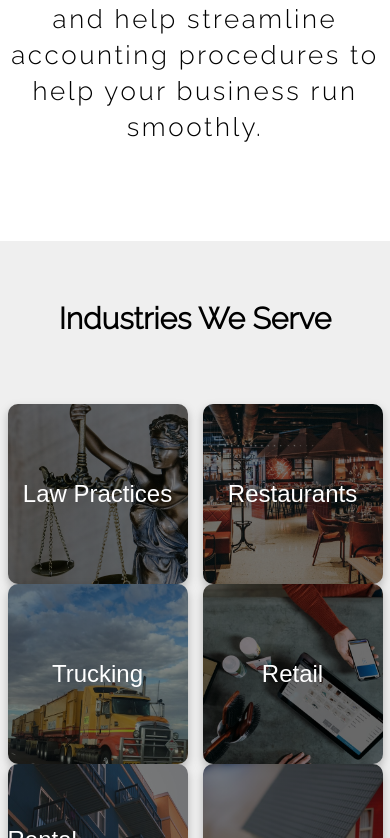
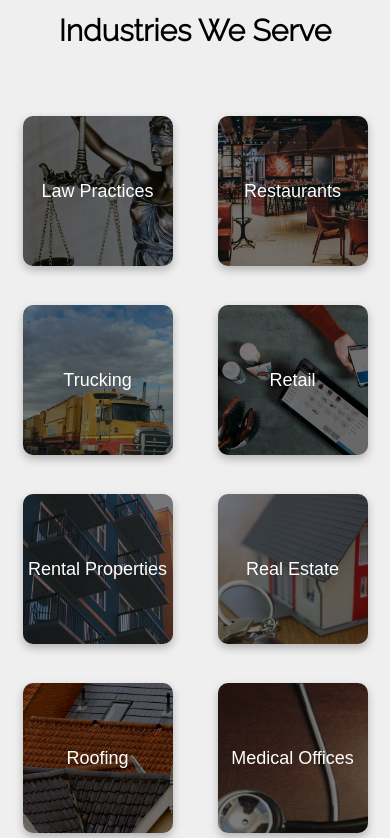
Before and after one commit to ralphie94/qcpaccounting-website, a React (Create React App) app in the folder client/: page /bookkeeping in a window 390 px wide. Shown: the part 1006-1844 px from the top of the page. Built offline with nearby package versions, Linux system fonts and the light colour scheme.

Commit message:
finished styling bookkeeping page

```diff
--- a/client/src/components/pages/Bookkeeping.css
+++ b/client/src/components/pages/Bookkeeping.css
@@ -195,21 +195,25 @@
     margin-top: 6rem;
 }
 
-@media screen and (max-width:960px) {
+@media screen and (max-width:600px) {
+    .bookkeeping > p {
+        font-size: 18px;
+    }
+
     .first-row {
         display: flex;
         flex-direction: column;
-        justify-content: center;
         align-items: center;
         width: 100%;
+        height: 85vh;
     }
 
     .second-row {
         display: flex;
         flex-direction: column;
-        justify-content: center;
         align-items: center;
         width: 100%;
+        height: 85vh;
         margin-bottom: 6rem;
     }
 
@@ -220,42 +224,50 @@
     }
 
     .law-practices-card {
-        width: 180px;
-        height: 180px;
+        width: 150px;
+        height: 150px;
+        font-size: 18px;
     }
 
     .trucking-card {
-        width: 180px;
-        height: 180px;
+        width: 150px;
+        height: 150px;
+        font-size: 18px;
     }
 
     .rental-properties-card {
-        width: 180px;
-        height: 180px;
+        width: 150px;
+        height: 150px;
+        font-size: 18px;
     }
 
     .roofing-card {
-        width: 180px;
-        height: 180px;
+        width: 150px;
+        height: 150px;
+        font-size: 18px;
     }
 
     .restaurants-card {
-        width: 180px;
-        height: 180px;
+        width: 150px;
+        height: 150px;
+        font-size: 18px;
     }
 
     .retail-card {
-        width: 180px;
-        height: 180px;
+        width: 150px;
+        height: 150px;
+        font-size: 18px;
     }
 
     .real-estate-card {
-        width: 180px;
-        height: 180px;
+        width: 150px;
+        height: 150px;
+        font-size: 18px;
     }
 
     .medical-offices-card {
-        width: 180px;
-        height: 180px;
+        width: 150px;
+        height: 150px;
+        font-size: 18px;
     }
 }
```
